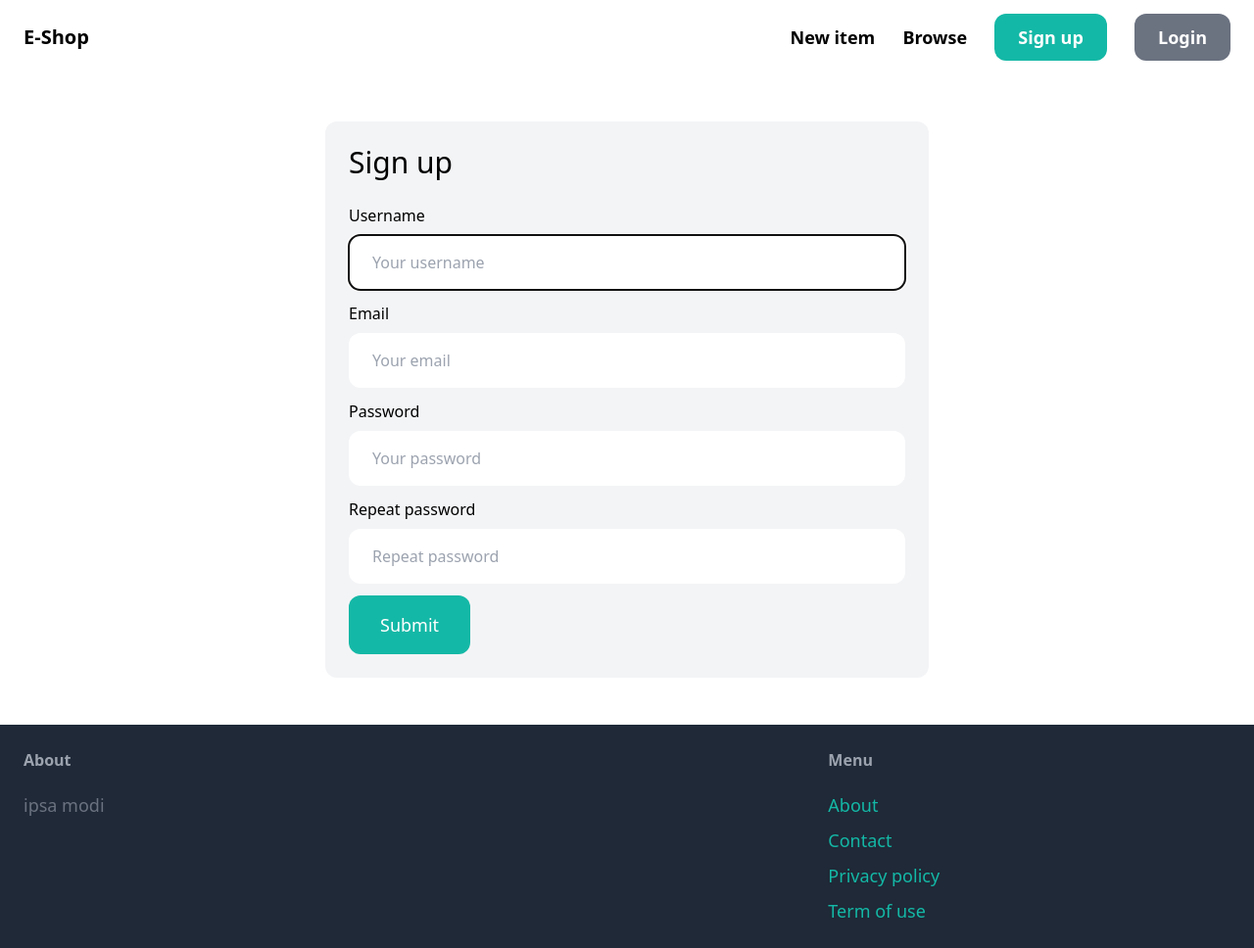
After one commit to HenchaDev/E-Shop, a Django app: page /signup/ in a window 1280 px wide. The commit adds this page. Shown: the whole page at 98% size. Run offline with Django 3.2, Linux system fonts and the light colour scheme; some libraries are stand-ins or nearby versions.

Commit message:
Third commit

```diff
--- /dev/null
+++ b/core/forms.py
@@ -0,0 +1,28 @@
+from django import forms
+from django.contrib.auth.forms import UserCreationForm
+from django.contrib.auth.models import User
+
+class SignupForm(UserCreationForm):
+    class Meta:
+        model = User
+        fields = ('username', 'email', 'password1', 'password2')
+
+    username = forms.CharField(widget=forms.TextInput(attrs={
+        'placeholder': 'Your username',
+        'class': 'w-full py-4 px-6 rounded-xl'
+    }))
+
+    email = forms.CharField(widget=forms.EmailInput(attrs={
+        'placeholder': 'Your email',
+        'class': 'w-full py-4 px-6 rounded-xl'
+    }))
+
+    password1 = forms.CharField(widget=forms.PasswordInput(attrs={
+        'placeholder': 'Your password',
+        'class': 'w-full py-4 px-6 rounded-xl'
+    }))
+
+    password2 = forms.CharField(widget=forms.PasswordInput(attrs={
+        'placeholder': 'Repeat password',
+        'class': 'w-full py-4 px-6 rounded-xl'
+    }))
--- a/core/templates/core/base.html
+++ b/core/templates/core/base.html
@@ -14,7 +14,7 @@
             <a href="#" class="text-lg font-semibold hover:text-gray-500">New item</a>
             <a href="#" class="text-lg font-semibold hover:text-gray-500">Browse</a>
 
-            <a href="#" class="px-6 py-3 text-lg font-semibold bg-teal-500 text-white rounded-xl hover:bg-teal-700">Sign up</a>
+            <a href="{% url 'core:signup' %}" class="px-6 py-3 text-lg font-semibold bg-teal-500 text-white rounded-xl hover:bg-teal-700">Sign up</a>
             <a href="#" class="px-6 py-3 text-lg font-semibold bg-gray-500 text-white rounded-xl hover:bg-gray-700">Login</a>
         </div>
     </nav>
@@ -36,7 +36,7 @@
 
             <ul class="space-y-2">
                 <li><a href="#" class="text-lg text-teal-500 hover:text-teal-700">About</a></li>
-                <li><a href="{% url 'contact' %}" class="text-lg text-teal-500 hover:text-teal-700">Contact</a></li>
+                <li><a href="{% url 'core:contact' %}" class="text-lg text-teal-500 hover:text-teal-700">Contact</a></li>
                 <li><a href="#" class="text-lg text-teal-500 hover:text-teal-700">Privacy policy</a></li>
                 <li><a href="#" class="text-lg text-teal-500 hover:text-teal-700">Term of use</a></li>
             </ul>
--- /dev/null
+++ b/core/templates/core/signup.html
@@ -0,0 +1,44 @@
+{% extends 'core/base.html' %}
+
+{% block title %}Sign up{% endblock %}
+
+{% block content %}
+<div class="w-1/2 my-6 mx-auto p-6 bg-gray-100 rounded-xl">
+    <h1 class="mb-6 text-3xl">Sign up</h1>
+
+    <form method="post" action=".">
+        {% csrf_token %}
+
+        <div class="mb-3">
+            <label class="inline-block mb-2">Username</label><br>
+            {{ form.username }}
+        </div>
+
+        <div class="mb-3">
+            <label class="inline-block mb-2">Email</label><br>
+            {{ form.email }}
+        </div>
+
+        <div class="mb-3">
+            <label class="inline-block mb-2">Password</label><br>
+            {{ form.password1 }}
+        </div>
+
+        <div class="mb-3">
+            <label class="inline-block mb-2">Repeat password</label><br>
+            {{ form.password2 }}
+        </div>
+
+        {% if form.errors or form.non_field_errors %}
+            <div class="mb-3 p-6 bg-red-100 rounded-xl">
+                {% for field in form %}
+                    {{ field.errors }}
+                {% endfor %}
+
+                {{ form.non_field_errors }}
+            </div>
+        {% endif %}
+        <button class="py-4 px-8 text-lg bg-teal-500 hover:bg-teal-700 rounded-xl text-white">Submit</button>
+    </form>
+</div>
+{% endblock %}
--- /dev/null
+++ b/core/urls.py
@@ -0,0 +1,10 @@
+from django.urls import path
+from . import views
+
+app_name = 'core'
+
+urlpatterns = [
+    path('', views.index, name='index'),
+    path('contact/', views.contact, name='contact'),
+    path('signup/', views.signup, name='signup'),
+]
--- a/core/views.py
+++ b/core/views.py
@@ -1,6 +1,8 @@
 from django.shortcuts import render
 
 from item.models import Category, Item
+
+from .forms import SignupForm
 
 # Create your views here.
 def index(request):
@@ -13,3 +15,18 @@ def index(request):
 
 def contact(request):
     return render(request, 'core/contact.html')
+
+def signup(request):
+    if request.method == 'POST':
+        form = SignupForm(request.POST)
+
+        if form.is_valid():
+            form.save()
+
+            return redirect('/login/')
+    else:
+        form = SignupForm()
+
+    return render(request, 'core/signup.html', {
+        'form': form
+    })
--- a/eshop/urls.py
+++ b/eshop/urls.py
@@ -6,11 +6,8 @@ from django.conf.urls.static import static
 from django.contrib import admin
 from django.urls import path, include
 
-from core.views import index, contact
-
 urlpatterns = [
-    path('', index, name='index'),
+    path('', include('core.urls')),
     path('items/', include('item.urls')),
-    path('contact/', contact, name='contact'),
     path('admin/', admin.site.urls),
 ] + static(settings.MEDIA_URL, document_root=settings.MEDIA_ROOT)
```
